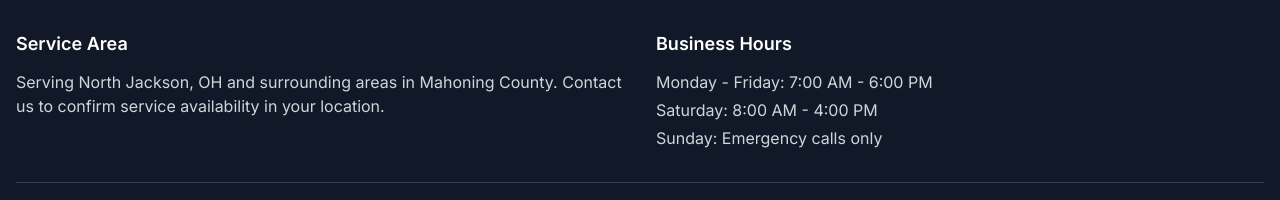
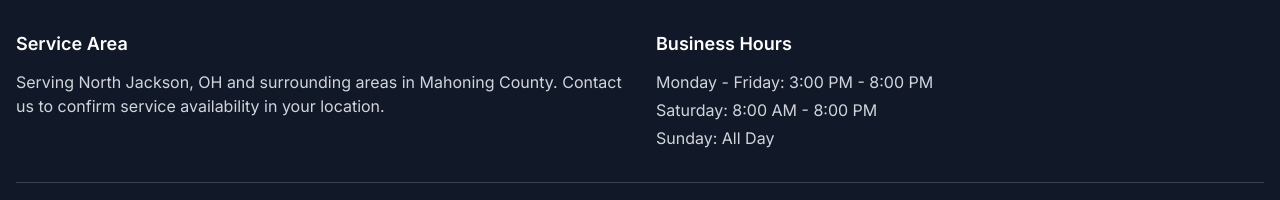
Before and after one commit to KuraiDevelopment/HarkerEnterprises, a Next.js app: page / in a window 1280 px wide. Shown: the part 5059-5259 px from the top of the page. Built offline with nearby package versions, Linux system fonts and the light colour scheme.

Commit message:
Updated hours of operation

```diff
--- a/src/components/Footer.tsx
+++ b/src/components/Footer.tsx
@@ -82,9 +82,9 @@ export default function Footer() {
             <div>
               <h4 className="text-lg font-semibold mb-3">Business Hours</h4>
               <div className="text-gray-300 space-y-1">
-                <div>Monday - Friday: 7:00 AM - 6:00 PM</div>
-                <div>Saturday: 8:00 AM - 4:00 PM</div>
-                <div>Sunday: Emergency calls only</div>
+                <div>Monday - Friday: 3:00 PM - 8:00 PM</div>
+                <div>Saturday: 8:00 AM - 8:00 PM</div>
+                <div>Sunday: All Day</div>
               </div>
             </div>
           </div>
```
